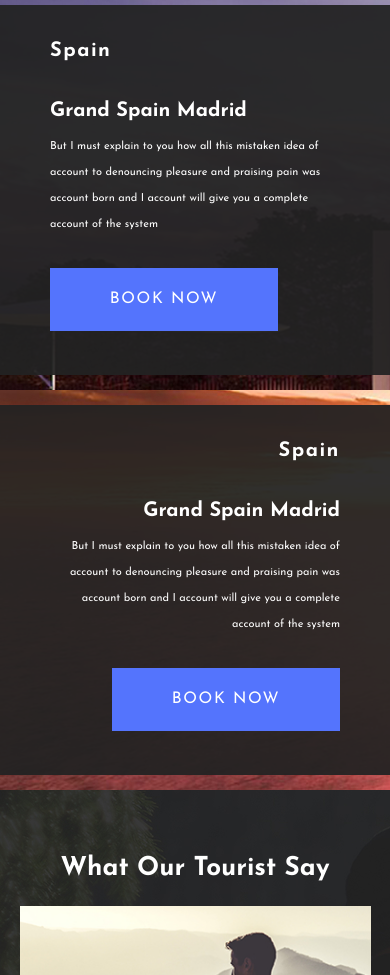
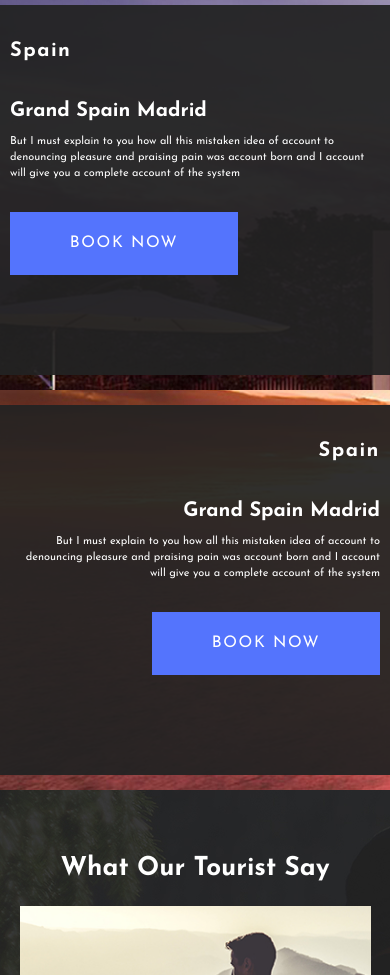
Before and after one commit to ElisyanBot/lektion-14, a plain HTML site: page index.html in a window 390 px wide. Shown: the part 1120-2095 px from the top of the page. Drawn offline with Linux system fonts and the light colour scheme.

Commit message:
fixes for iphone 5(smaller screens)

```diff
--- a/css/scss/_mobileMeny.scss
+++ b/css/scss/_mobileMeny.scss
@@ -16,6 +16,8 @@
                 a{
                     @include flex(row, center, center);
                     height: inherit;
+
+                    text-align: center;
                 }
             }
         }
--- a/css/scss/_sectionFour.scss
+++ b/css/scss/_sectionFour.scss
@@ -76,13 +76,13 @@
                 background: #232323ef;
                 max-width: 54rem;
                 max-height: 37rem;
-                padding: 0 5rem;
+                padding: 0 1rem;
 
                 .bookNow-article_paragraph{
                     margin: 1rem 0;
 
                     font-size: 1.1rem;
-                    line-height: 2.6rem;
+                    line-height: 1.6rem;
                     text-align: end;
                 }
 
--- a/css/scss/_sectionThree.scss
+++ b/css/scss/_sectionThree.scss
@@ -74,13 +74,13 @@
                 background: #232323ef;
                 max-width: 54rem;
                 max-height: 37rem;
-                padding: 0 5rem;
+                padding: 0 1rem;
 
                 .bookNow-article_paragraph{
                     margin: 1rem 0;
 
                     font-size: 1.1rem;
-                    line-height: 2.6rem;
+                    line-height: 1.6rem;
                 }
 
             }
--- a/index.html
+++ b/index.html
@@ -48,7 +48,7 @@
                 <nav>
                     <h2 class="headerLogo">BHROMAON</h2>
                     <ul class="navList">
-                        <li class="navList-item"><a class="navList-Link" href="#">WHOE WE ARE</a></li>
+                        <li class="navList-item"><a class="navList-Link" href="#">WHO WE ARE</a></li>
                         <li class="navList-item"><a class="navList-Link" href="#"> WHAT WE DO</a></li>
                         <li class="navList-item"><a class="navList-Link" href="#">TRAVEL WITH US</a></li>
                         <li class="navList-item"><a class="navList-Link" href="#">CONTACT US</a></li>
@@ -61,7 +61,7 @@
         <section id="MobileMeny">
                 <div class="wrapper">
                     <ul class="navList">
-                        <li class="navList-item"><a class="navList-Link" href="#">WHOE WE ARE</a></li>
+                        <li class="navList-item"><a class="navList-Link" href="#">WHO WE ARE</a></li>
                         <li class="navList-item"><a class="navList-Link" href="#"> WHAT WE DO</a></li>
                         <li class="navList-item"><a class="navList-Link" href="#">TRAVEL WITH US</a></li>
                         <li class="navList-item"><a class="navList-Link" href="#">CONTACT US</a></li>
```
Also changed, not shown: css/index.css, 1 other file.
